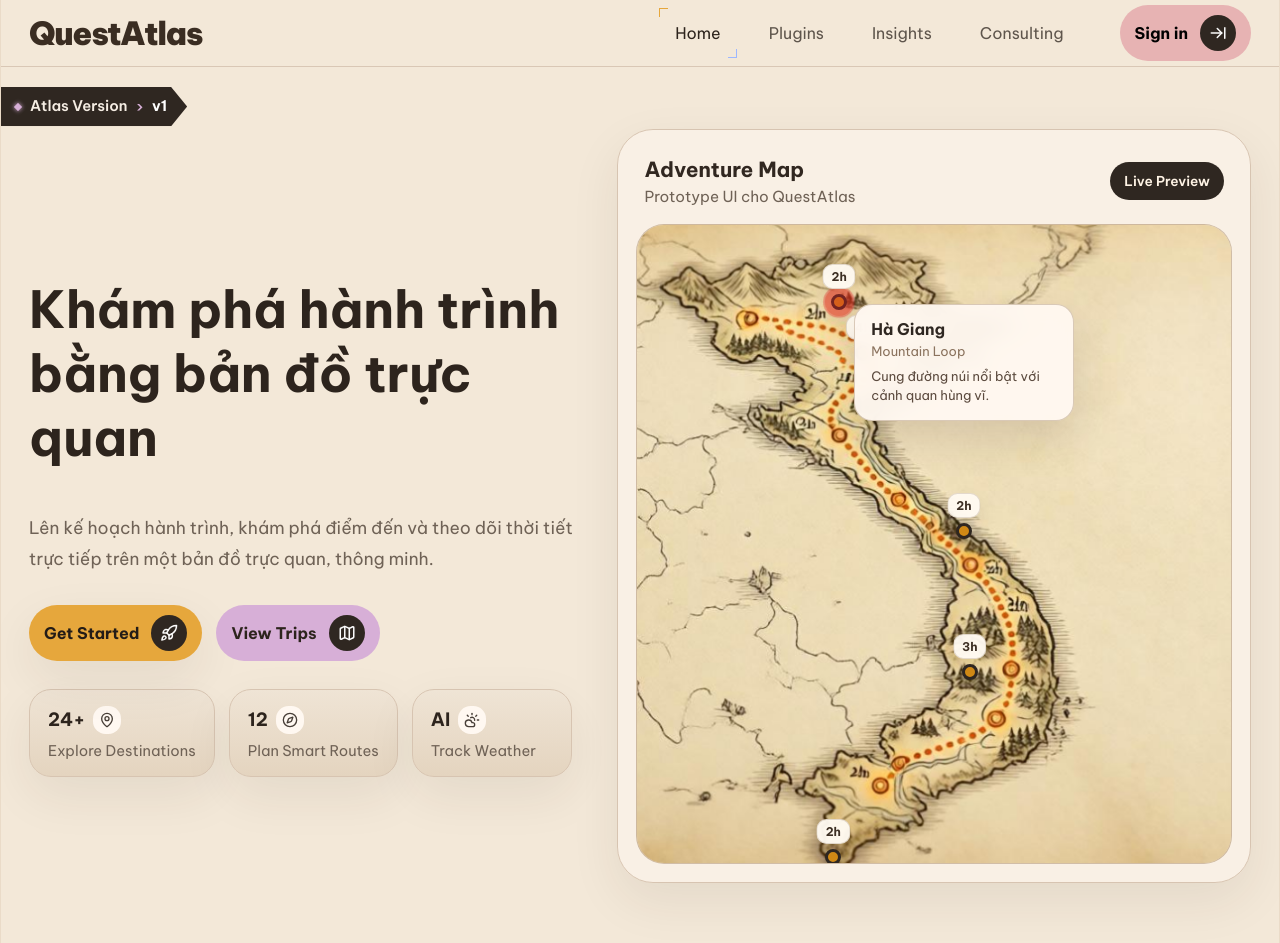
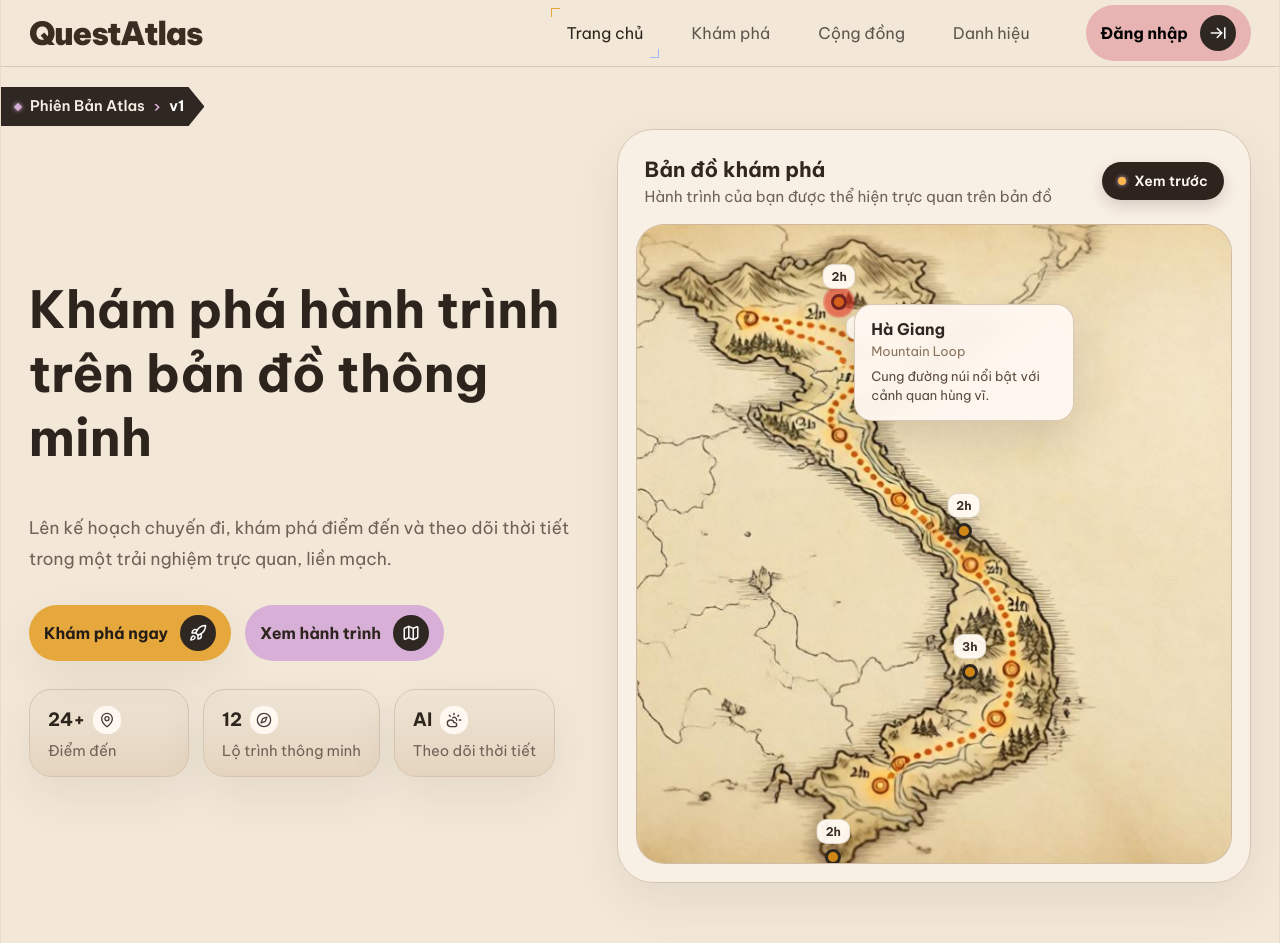
Before and after one commit to WNoisee/QuestAtlas, a React (Vite) app in the folder frontend/quest-atlas-frontend/: page / in a window 1280 px wide. Built offline with nearby package versions, Linux system fonts and the light colour scheme.

Commit message:
Home Layout Stage 5

```diff
--- a/frontend/quest-atlas-frontend/src/App.jsx
+++ b/frontend/quest-atlas-frontend/src/App.jsx
@@ -17,7 +17,7 @@ function App() {
           <div className="quest-grid" />
 
           <Header />
-          <Badge />
+          <Badge label="Phiên Bản Atlas" value="v1" arrow="›" indicator="indicator"/>
 
           <main className={styles.hero}>
             <HeroSection />
--- a/frontend/quest-atlas-frontend/src/components/AdventureRouteMap/AdventureRouteMap.jsx
+++ b/frontend/quest-atlas-frontend/src/components/AdventureRouteMap/AdventureRouteMap.jsx
@@ -16,43 +16,24 @@ function getCardPosition(stop) {
   return `${horizontal}-${vertical}`;
 }
 
-export default function AdventureRouteMap({
-  mapImage = "/maps/vietnam-adventure.png",
-  stops = defaultStops,
-  activeStopId: controlledActiveStopId,
-  onSelectStop,
-}) {
-  const [internalActiveStopId, setInternalActiveStopId] = useState(stops[0]?.id);
-
-  const activeStopId =
-    controlledActiveStopId !== undefined
-      ? controlledActiveStopId
-      : internalActiveStopId;
+export default function AdventureRouteMap() {
+  const [activeStopId, setActiveStopId] = useState(defaultStops[0]?.id);
 
   const activeStop = useMemo(
-    () => stops.find((stop) => stop.id === activeStopId) || stops[0],
-    [stops, activeStopId]
+    () => defaultStops.find((stop) => stop.id === activeStopId) || defaultStops[0],
+    [activeStopId]
   );
-
-  const handleSelect = (id) => {
-    if (onSelectStop) {
-      onSelectStop(id);
-      return;
-    }
-
-    setInternalActiveStopId(id);
-  };
 
   return (
     <div className={styles.wrapper}>
       <img
-        src={mapImage}
+        src="/maps/vietnam-adventure.png"
         alt="Vietnam adventure route map"
         className={styles.mapImage}
       />
 
       <div className={styles.stopLayer}>
-        {stops.map((stop) => {
+        {defaultStops.map((stop) => {
           const isActive = stop.id === activeStopId;
 
           return (
@@ -61,7 +42,7 @@ export default function AdventureRouteMap({
               type="button"
               className={`${styles.stopButton} ${isActive ? styles.active : ""}`}
               style={{ left: stop.x, top: stop.y }}
-              onClick={() => handleSelect(stop.id)}
+              onClick={() => setActiveStopId(stop.id)}
               aria-label={stop.name}
             >
               <span className={styles.stopDot} />
--- a/frontend/quest-atlas-frontend/src/components/Header/Header.jsx
+++ b/frontend/quest-atlas-frontend/src/components/Header/Header.jsx
@@ -12,13 +12,13 @@ export default function Header() {
         </div>
 
         <nav className={styles.nav}>
-          <NavLink active>Home</NavLink>
-          <NavLink>Plugins</NavLink>
-          <NavLink>Insights</NavLink>
-          <NavLink>Consulting</NavLink>
+          <NavLink active>Trang chủ</NavLink>
+          <NavLink>Khám phá</NavLink>
+          <NavLink>Cộng đồng</NavLink>
+          <NavLink>Danh hiệu</NavLink>
         </nav>
 
-        <Button variant="outline" icon={<ArrowRightToLine size={18} />}>Sign in</Button>
+        <Button variant="outline" icon={<ArrowRightToLine size={18} />}>Đăng nhập</Button>
       </div>
     </header>
   );
--- a/frontend/quest-atlas-frontend/src/components/HeroSection/HeroSection.jsx
+++ b/frontend/quest-atlas-frontend/src/components/HeroSection/HeroSection.jsx
@@ -7,18 +7,18 @@ export default function HeroSection() {
     <div>
       <section className={styles.heroCopy}>
 
-      <h1>Khám phá hành trình bằng bản đồ trực quan</h1>
+      <h1>Khám phá hành trình trên bản đồ thông minh</h1>
 
       <p>
-        Lên kế hoạch hành trình, khám phá điểm đến và theo dõi thời tiết
-        trực tiếp trên một bản đồ trực quan, thông minh.
+        Lên kế hoạch chuyến đi, khám phá điểm đến và theo dõi thời tiết
+        trong một trải nghiệm trực quan, liền mạch.
       </p>
 
       <div className={styles.ctaRow}>
         <Button variant="primary" icon={<Rocket size={18} />}>
-          Get Started
+          Khám phá ngay
         </Button>
-        <Button variant="secondary" icon={<Map size={18}/>}>View Trips</Button>
+        <Button variant="secondary" icon={<Map size={18}/>}>Xem hành trình</Button>
       </div>
 
       <div className={styles.stats}>
@@ -29,7 +29,7 @@ export default function HeroSection() {
               <MapPin className={styles.iconGlow} size={16} />
             </span>
           </strong>
-          <span className={styles.statLabel}>Explore Destinations</span>
+          <span className={styles.statLabel}>Điểm đến</span>
         </div>
 
         <div className={styles.statCard}>
@@ -39,7 +39,7 @@ export default function HeroSection() {
               <Compass className={styles.iconGlow} size={16} />
             </span>
           </strong>
-          <span className={styles.statLabel}>Plan Smart Routes</span>
+          <span className={styles.statLabel}>Lộ trình thông minh</span>
         </div>
 
         <div className={styles.statCard}>
@@ -49,7 +49,7 @@ export default function HeroSection() {
               <CloudSun className={styles.iconGlow} size={16} />
             </span>
           </strong>
-          <span className={styles.statLabel}>Track Weather</span>
+          <span className={styles.statLabel}>Theo dõi thời tiết</span>
         </div>
       </div>
       </section>
--- a/frontend/quest-atlas-frontend/src/components/MapPanel/MapPanel.jsx
+++ b/frontend/quest-atlas-frontend/src/components/MapPanel/MapPanel.jsx
@@ -1,15 +1,16 @@
 import styles from "./MapPanel.module.css";
 import AdventureRouteMap from "../AdventureRouteMap/AdventureRouteMap";
+import Badge from "../common/Badge/Badge";
 
 export default function MapPanel() {
   return (
     <section className={styles.mapPanel}>
       <header className={styles.mapHeader}>
         <div>
-          <h3>Adventure Map</h3>
-          <p>Prototype UI cho QuestAtlas</p>
+          <h3>Bản đồ khám phá</h3>
+          <p>Hành trình của bạn được thể hiện trực quan trên bản đồ</p>
         </div>
-        <div className={styles.mapPill}>Live Preview</div>
+        <Badge label="Xem trước" className="previewBadge" indicator="previewDot"/>
       </header>
 
       <div className={styles.mapCanvas}>
--- a/frontend/quest-atlas-frontend/src/components/MapPanel/MapPanel.module.css
+++ b/frontend/quest-atlas-frontend/src/components/MapPanel/MapPanel.module.css
@@ -26,15 +26,6 @@
   font-size: 0.95rem;
 }
 
-.mapPill {
-  background: #2f2721;
-  color: #fff4e6;
-  border-radius: 999px;
-  padding: 10px 14px;
-  font-size: 0.85rem;
-  font-weight: 600;
-}
-
 .mapCanvas {
   position: relative;
   height: 640px;
@@ -43,210 +34,3 @@
   border: 1px solid rgba(172, 144, 116, 0.45);
   background: linear-gradient(180deg, #efe2d0 0%, #ead8c0 100%);
 }
-
-.realMap {
-  width: 100%;
-  height: 100%;
-}
-
-.mapGlow {
-  position: absolute;
-  z-index: 2;
-  border-radius: 999px;
-  pointer-events: none;
-  filter: blur(30px);
-  opacity: 0.35;
-}
-
-.mapGlowTop {
-  width: 220px;
-  height: 220px;
-  top: 6%;
-  right: 8%;
-  background: rgba(210, 161, 75, 0.3);
-}
-
-.mapGlowBottom {
-  width: 200px;
-  height: 200px;
-  left: 8%;
-  bottom: 10%;
-  background: rgba(177, 144, 121, 0.26);
-}
-
-.floatingCard {
-  position: absolute;
-  z-index: 4;
-  background: rgba(255, 248, 241, 0.92);
-  border: 1px solid rgba(172, 144, 116, 0.45);
-  border-radius: 24px;
-  padding: 18px;
-  box-shadow: 0 18px 40px rgba(62, 45, 28, 0.12);
-  backdrop-filter: blur(10px);
-}
-
-.weatherCard {
-  top: 22px;
-  left: 22px;
-  max-width: 250px;
-}
-
-.routeCard {
-  right: 22px;
-  bottom: 22px;
-  max-width: 250px;
-}
-
-.cardLabel {
-  display: inline-block;
-  margin-bottom: 10px;
-  font-size: 0.78rem;
-  font-weight: 800;
-  color: #c98920;
-  text-transform: uppercase;
-  letter-spacing: 0.06em;
-}
-
-.floatingCard h4 {
-  margin: 0 0 8px;
-  font-size: 1.05rem;
-  color: #312720;
-}
-
-.floatingCard p {
-  margin: 0;
-  color: var(--muted);
-  line-height: 1.6;
-  font-size: 0.92rem;
-}
-
-.marker {
-  display: flex;
-  align-items: flex-start;
-  gap: 10px;
-  background: transparent;
-  border: 0;
-  padding: 0;
-  cursor: pointer;
-}
-
-.pin {
-  width: 24px;
-  height: 24px;
-  border-radius: 999px;
-  background: #d59a2b;
-  border: 3px solid #2f2721;
-  display: grid;
-  place-items: center;
-  box-shadow: 0 10px 24px rgba(45, 36, 29, 0.16);
-  flex: 0 0 auto;
-}
-
-.pinDot {
-  width: 6px;
-  height: 6px;
-  background: #2f2721;
-  border-radius: 999px;
-}
-
-.markerCard {
-  display: flex;
-  flex-direction: column;
-  min-width: 130px;
-  background: rgba(255, 248, 241, 0.94);
-  border: 1px solid rgba(172, 144, 116, 0.45);
-  border-radius: 18px;
-  padding: 10px 12px;
-  box-shadow: 0 14px 30px rgba(62, 45, 28, 0.1);
-  text-align: left;
-}
-
-.markerCard strong {
-  display: block;
-  font-size: 0.95rem;
-  color: #312720;
-}
-
-.markerCard small {
-  color: var(--muted);
-  font-size: 0.82rem;
-}
-
-@media (max-width: 1100px) {
-  .mapCanvas {
-    height: 560px;
-  }
-}
-
-@media (max-width: 760px) {
-  .mapCanvas {
-    height: 520px;
-  }
-
-  .weatherCard,
-  .routeCard {
-    max-width: 210px;
-  }
-
-  .markerCard {
-    min-width: 110px;
-  }
-}
-
-.regionBadge {
-  display: grid;
-  place-items: center;
-  padding: 6px;
-  border-radius: 999px;
-  background: rgba(255, 248, 241, 0.85);
-  border: 1px solid rgba(172, 144, 116, 0.45);
-  box-shadow: 0 8px 20px rgba(45, 36, 29, 0.08);
-  backdrop-filter: blur(6px);
-  pointer-events: none;
-}
-
-.regionIcon {
-  width: 28px;
-  height: 28px;
-  border-radius: 999px;
-  display: grid;
-  place-items: center;
-  background: rgba(201, 137, 32, 0.14);
-  font-size: 0.95rem;
-  line-height: 1;
-  flex-shrink: 0;
-}
-
-.regionLabel {
-  font-size: 0.8rem;
-  font-weight: 700;
-  color: #4a3b30;
-}
-
-.regionBadge--mountain .regionIcon {
-  background: rgba(111, 125, 87, 0.18);
-}
-
-.regionBadge--coast .regionIcon {
-  background: rgba(80, 150, 210, 0.16);
-}
-
-.regionBadge--forest .regionIcon {
-  background: rgba(92, 133, 74, 0.16);
-}
-
-.regionBadge--culture .regionIcon {
-  background: rgba(168, 120, 88, 0.16);
-}
-
-.regionBadge--food .regionIcon {
-  background: rgba(201, 137, 32, 0.16);
-}
-
-.regionBadge--roadtrip .regionIcon {
-  background: rgba(120, 106, 180, 0.16);
-}
-
-.regionBadge--nature .regionIcon {
-  background: rgba(102, 148, 114, 0.16);
-}
--- a/frontend/quest-atlas-frontend/src/components/common/Badge/Badge.jsx
+++ b/frontend/quest-atlas-frontend/src/components/common/Badge/Badge.jsx
@@ -1,12 +1,18 @@
 import styles from "./Badge.module.css";
 
-export default function Badge({label = "Atlas Version", value = "v1", className = ""}) {
+export default function Badge({
+  label = "",
+  value = "",
+  arrow = "",
+  className = "badgeVersion",
+  indicator = "",
+}) {
   return (
-    <badge className={`${styles.badge} ${className}`.trim()}>
-      <span className={styles.indicator} />
+    <div className={styles[className]}>
+      <span className={styles[indicator]} />
       <span>{label}</span>
-      <span className={styles.arrow}>›</span>
-      <span className={styles.value}>{value}</span>
-    </badge>
+      {arrow && <span className={styles.arrow}>{arrow}</span>}
+      {value && <span className={styles.value}>{value}</span>}
+    </div>
   );
 }
--- a/frontend/quest-atlas-frontend/src/components/common/Badge/Badge.module.css
+++ b/frontend/quest-atlas-frontend/src/components/common/Badge/Badge.module.css
@@ -1,4 +1,4 @@
-.badge {
+.badgeVersion {
   position: relative;
   display: inline-flex;
   align-items: center;
@@ -31,6 +31,29 @@
   animation: sparkle 1.1s ease-in-out infinite;
 }
 
+.previewBadge {
+  display: inline-flex;
+  align-items: center;
+  gap: 8px;
+  padding: 10px 16px;
+  border-radius: 999px;
+  background: #2f241d;
+  color: #fffaf3;
+  font-weight: 600;
+  font-size: 14px;
+  letter-spacing: 0.01em;
+  box-shadow: 0 6px 16px rgba(47, 36, 29, 0.18);
+}
+
+.previewDot {
+  width: 8px;
+  height: 8px;
+  border-radius: 999px;
+  background: #ffb84d;
+  box-shadow: 0 0 0 4px rgba(255, 184, 77, 0.18);
+  animation: sparkle 1.1s ease-in-out infinite;
+}
+
 @keyframes sparkle {
   0%, 100% {
     opacity: 0.8;
```
Lines whose indentation alone changed are shown as unchanged.
